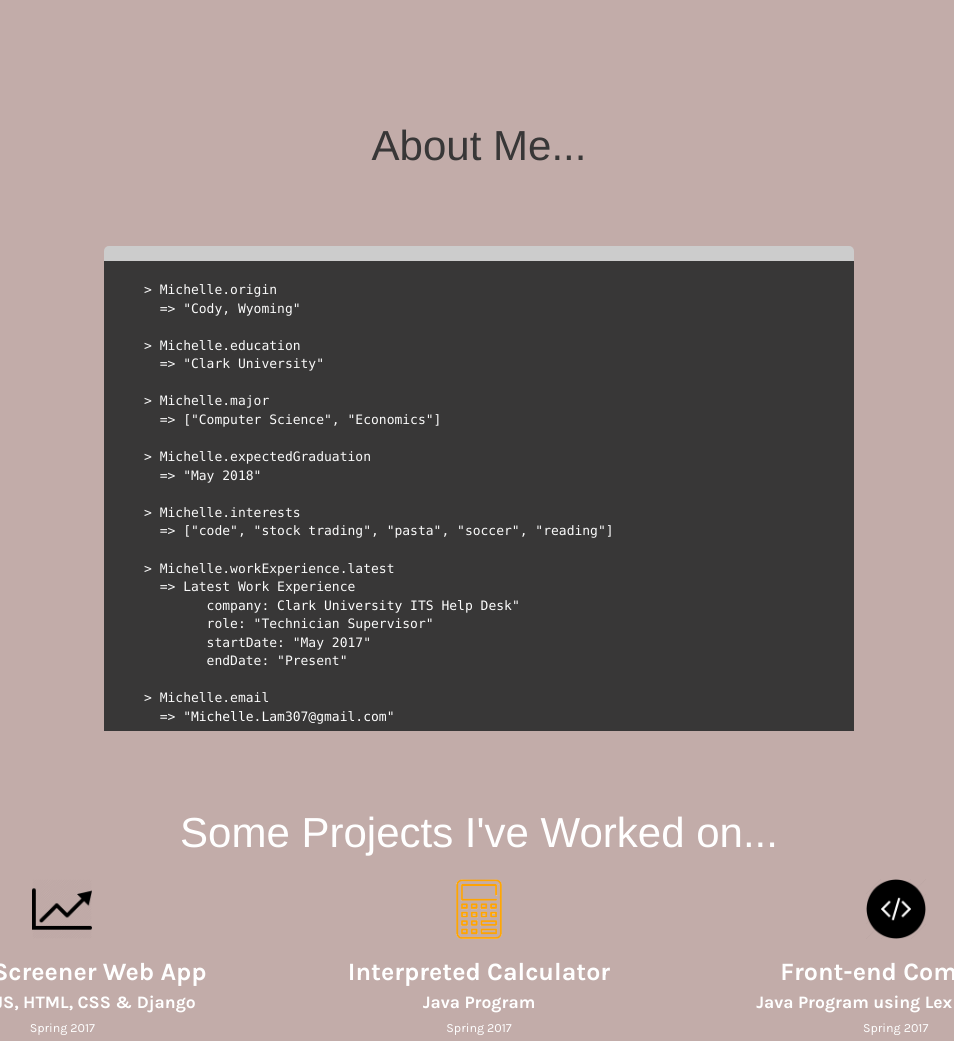
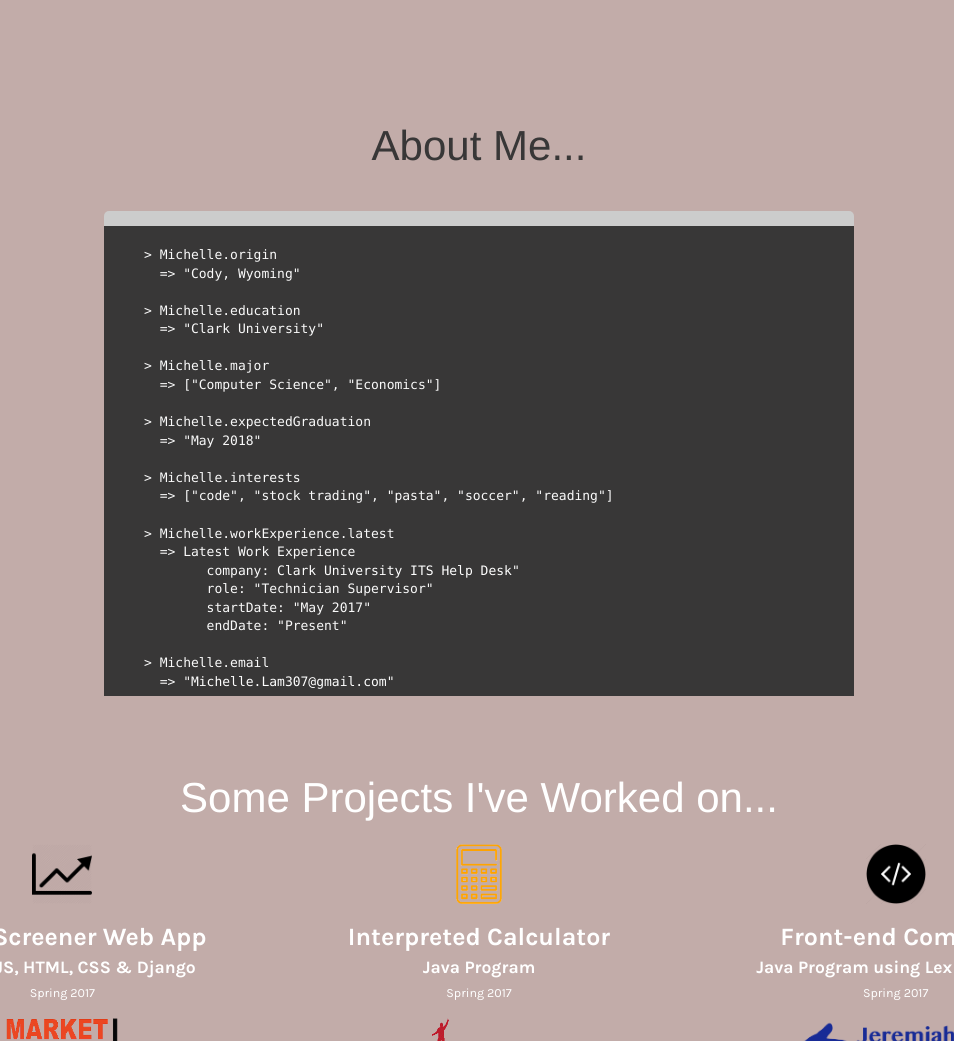
Before and after one commit to mlam6/personalPortfolio, a plain HTML site: page index.html in a window 1280 px wide. Shown: the part 739-1780 px from the top of the page, without its empty margins (161-1115 px from the left). Drawn offline with nearby package versions, Linux system fonts and the light colour scheme; a script that the page names is missing.

Commit message:
Fixed spacing on About Me page

```diff
--- a/index.html
+++ b/index.html
@@ -87,8 +87,7 @@
             </div>
           </div>
           <h3 class="text-center text-capitalize" id="title">About Me...</h3>
-          <div style="height:50px"></div>
-          <div style="height:5px"></div>
+          <div style="height:20px"></div>
           <div class="row">
             <div class="school">
               <div id="code">
```
